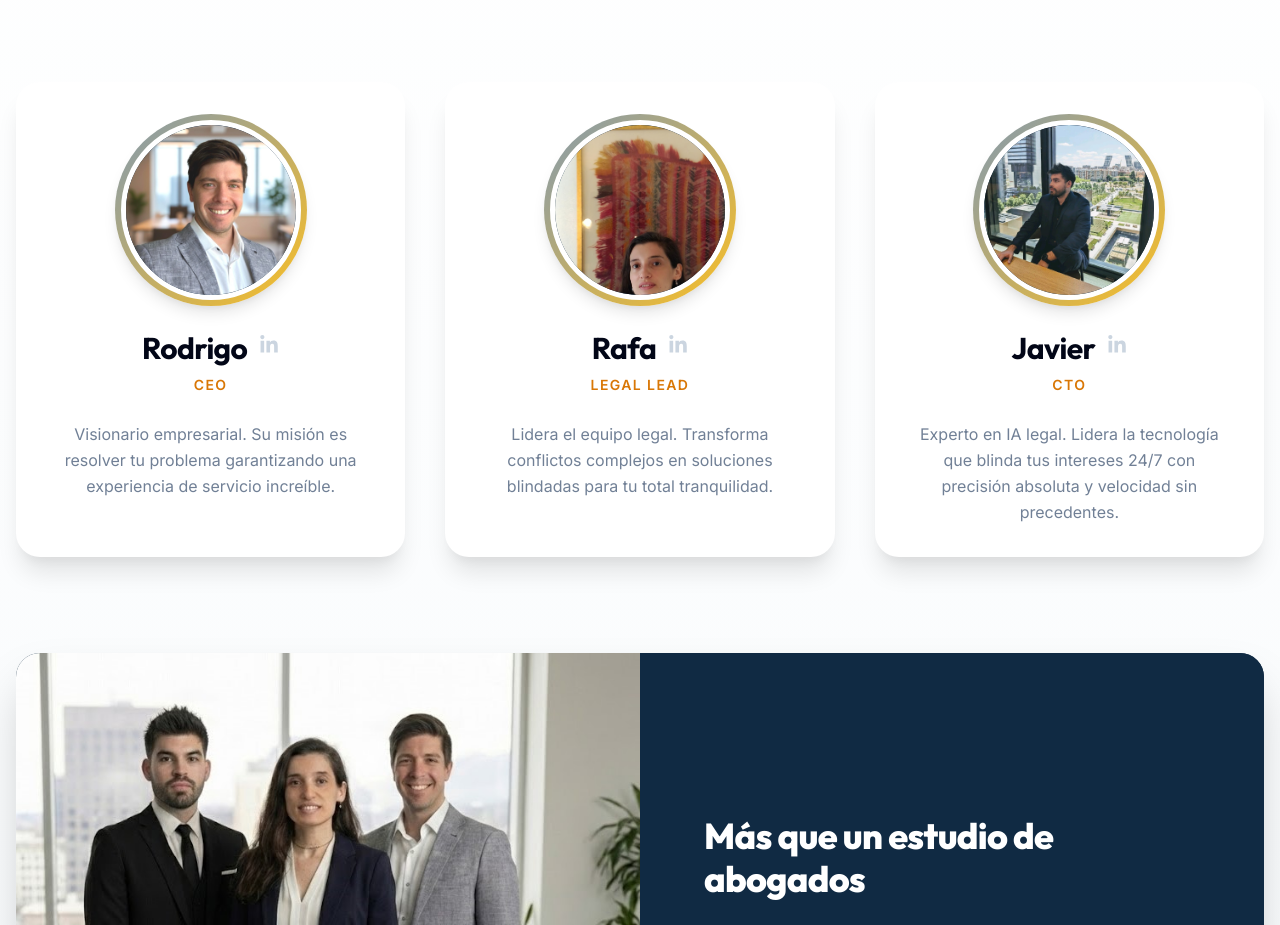
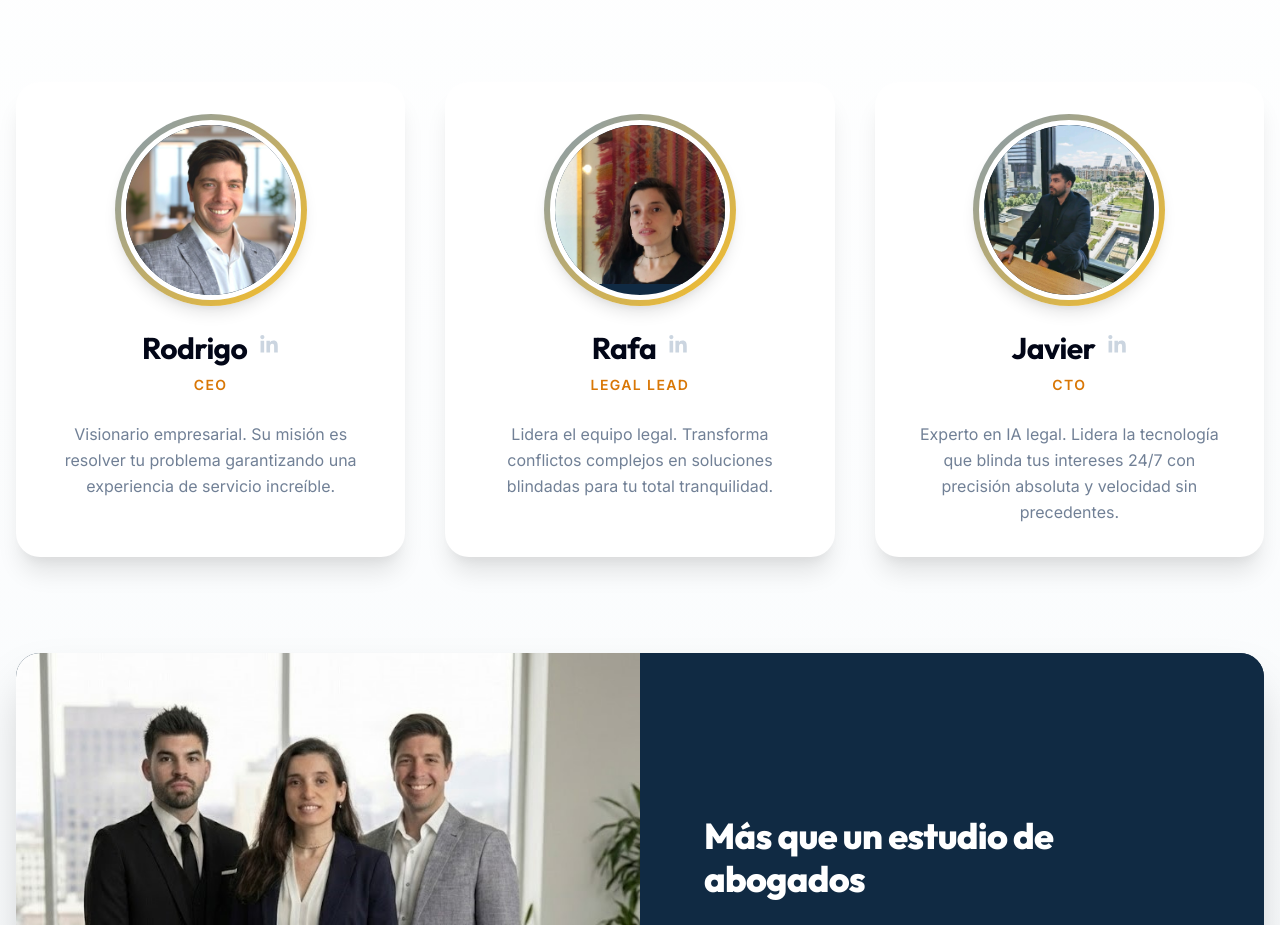
Before and after one commit to jrussellrichards/legal-tech-web, a React (Vite) app: page / in a window 1280 px wide. Shown: the part 4201-5126 px from the top of the page. Built offline with nearby package versions, Linux system fonts and the light colour scheme.

Commit message:
se mejora foto rafa

```diff
--- a/src/components/Team.jsx
+++ b/src/components/Team.jsx
@@ -115,7 +115,7 @@ const Team = () => {
                         name="Rafa"
                         role="Legal Lead"
                         image={rafaImg}
-                        imagePosition="50% 25%"
+                        imagePosition="120% 120%"
                         linkedin="https://www.linkedin.com/in/rafaella-solari-musa-b5bb0560/"
                         description="Lidera el equipo legal. Transforma conflictos complejos en soluciones blindadas para tu total tranquilidad."
                     />
```
